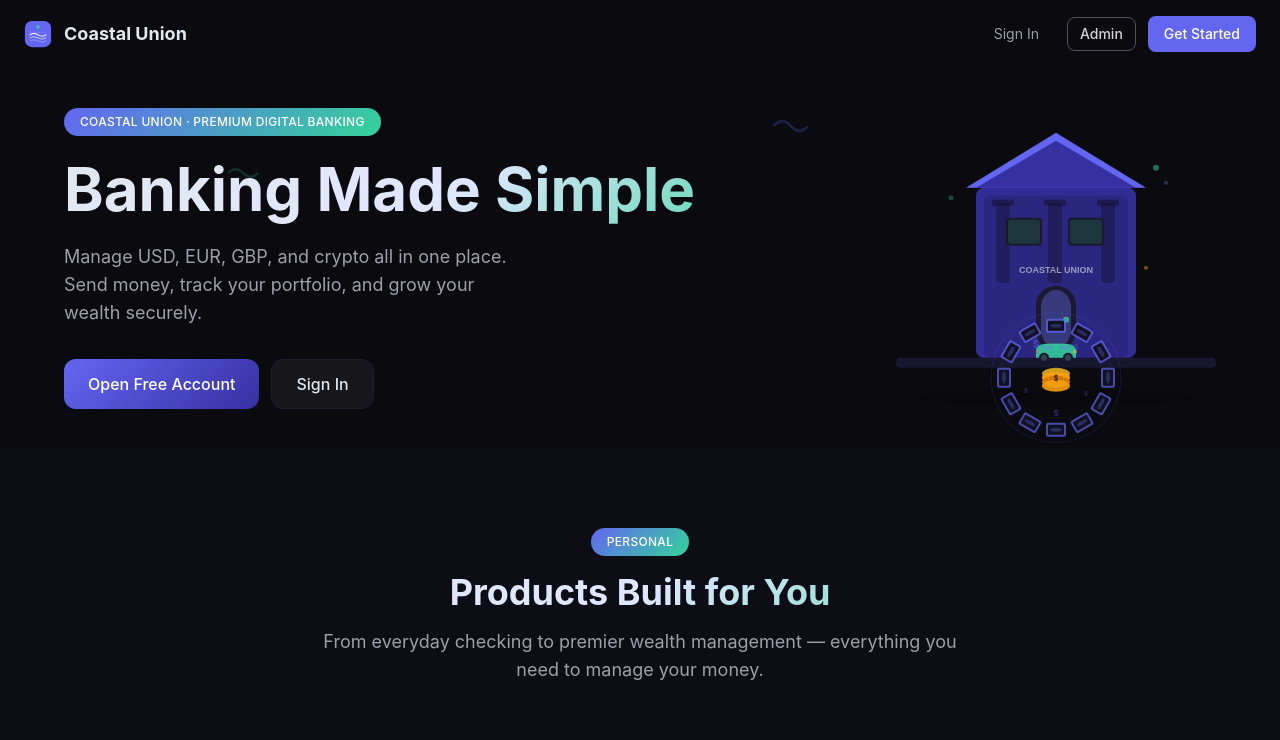
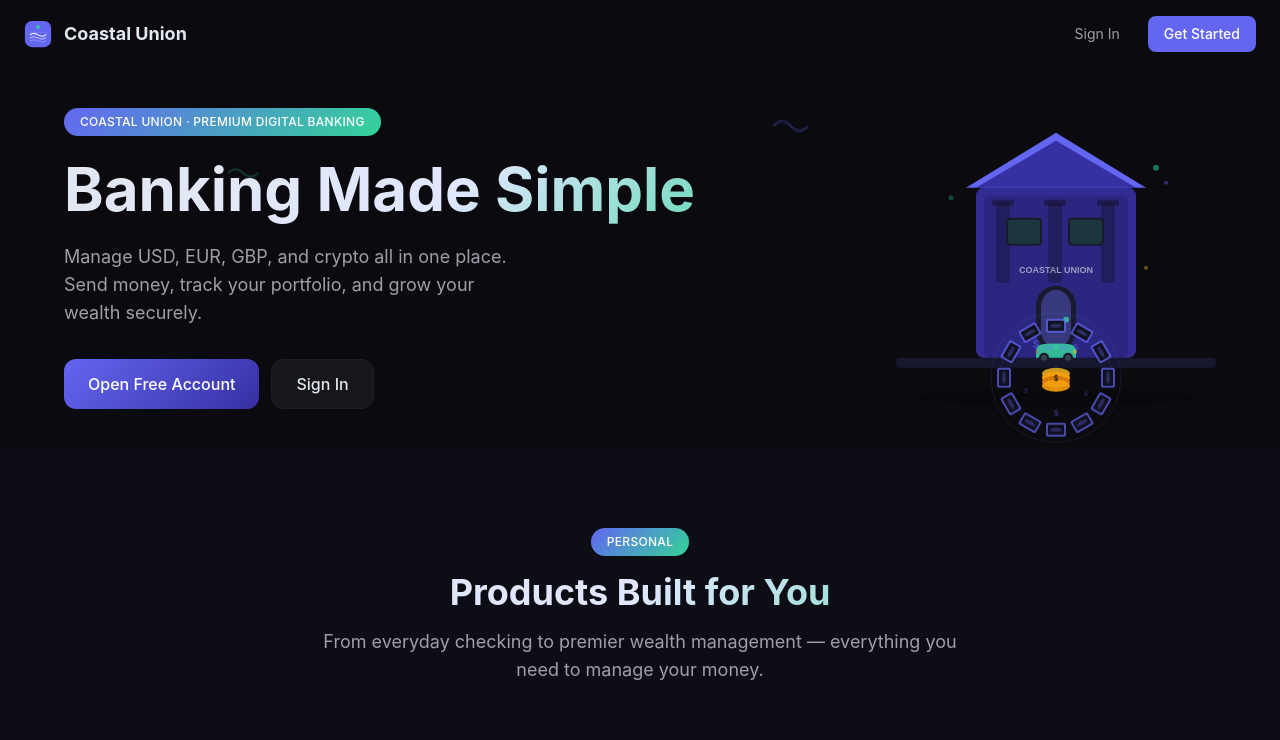
Before and after one commit to adamf8413/Coastal-Union-Bank, a Next.js app: page / in a window 1280 px wide. Shown: the top 740 px of the page. Built offline with nearby package versions, Linux system fonts and the light colour scheme; no server answers; the database is empty.

Commit message:
remove admin button from landing page nav

```diff
--- a/src/app/page.tsx
+++ b/src/app/page.tsx
@@ -21,12 +21,6 @@ export default function LandingPage() {
         <div className="flex items-center gap-1 sm:gap-3 flex-shrink-0">
           <Link href="/login" className="text-xs sm:text-sm text-zinc-400 hover:text-zinc-200 transition-colors px-2 sm:px-4 py-2">
             Sign In
-          </Link>
-          <Link
-            href="/login"
-            className="text-xs sm:text-sm font-medium text-zinc-300 hover:text-white transition-colors px-2 sm:px-3 py-1.5 rounded-lg border border-zinc-600 hover:border-zinc-500"
-          >
-            Admin
           </Link>
           <Link
             href="/register"
```
